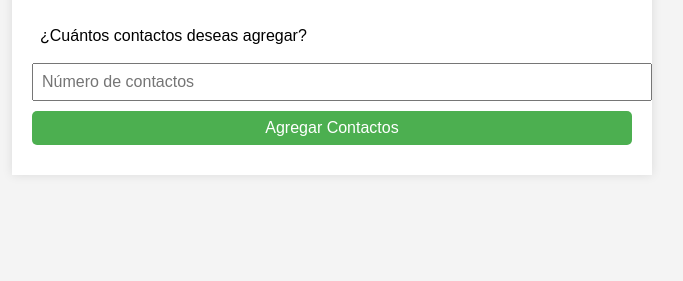
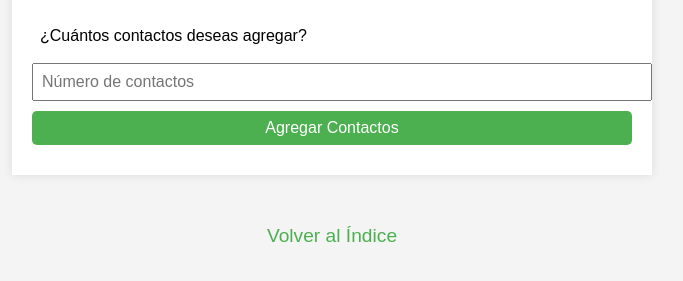
Before and after one commit to GiovanniFlorez/JavaScript, a plain HTML site: page 3. Agenda de Contactos.html in a window 1280 px wide. Shown: the part 89-370 px from the top of the page, without its empty margins (308-991 px from the left). Drawn offline with Linux system fonts and the light colour scheme.

Commit message:
Update 3. Agenda de Contactos.html

```diff
--- a/3. Agenda de Contactos.html
+++ b/3. Agenda de Contactos.html
@@ -72,7 +72,9 @@
         <ul id="listaContactos"></ul>
     </div>
 </div>
-
+<footer style="margin-top: 50px; text-align: center;">
+    <a href="index.html" style="text-decoration: none; color: #4CAF50; font-size: 1.2em;">Volver al Índice</a>
+</footer>
 <script>
     function agregarContactos() {
         let cantidad = parseInt(document.getElementById("cantidadContactos").value);
```
